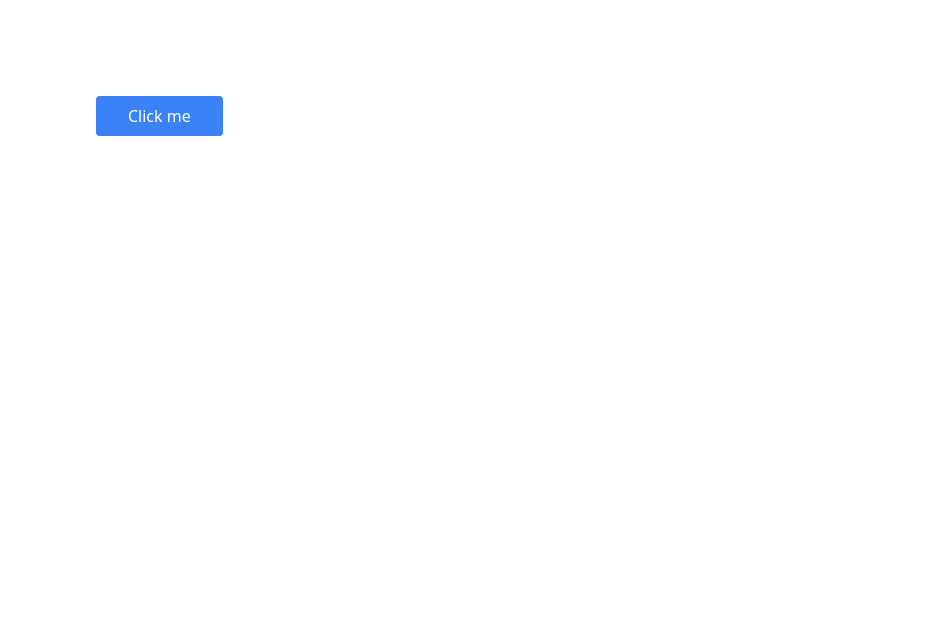
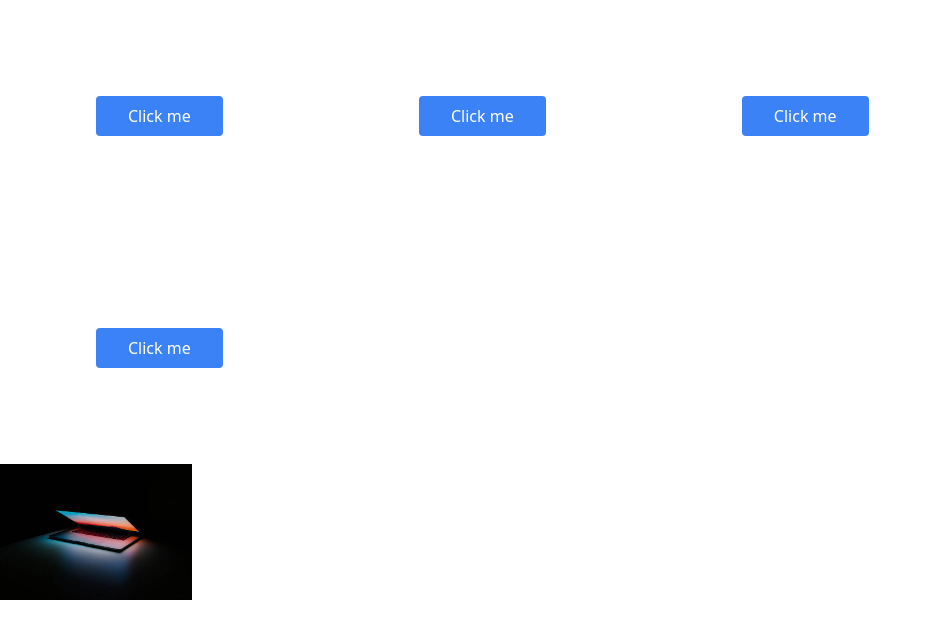
Before and after one commit to AhmetLoca/practicum-tasks, a plain HTML site: page 15-transform-transition/index.html in a window 1280 px wide. Shown: the whole page, without its empty margins (0-932 px from the left). Drawn offline with nearby package versions, Linux system fonts and the light colour scheme.

Commit message:
I finished 15-transform-transition. 16-animation. 17-customization

```diff
--- a/15-transform-transition/index.html
+++ b/15-transform-transition/index.html
@@ -10,14 +10,68 @@
   <body>
     <!-- No Transition -->
     <button
-      class="px-8 py-2 m-24 text-white bg-blue-500 rounded hover:bg-blue-700"
+      class="px-8
+             py-2
+             m-24
+             text-white
+             bg-blue-500
+             rounded
+             hover:bg-blue-700"
     >
       Click me
     </button>
 
     <!-- Transition -->
+    <button
+    class="px-8
+           py-2
+           m-24
+           text-white
+           bg-blue-500
+           rounded
+           hover:bg-blue-700
+           transition-colors
+           duration-500"
+  >
+    Click me
+  </button>
+
+
+  <button
+    class="px-8
+           py-2
+           m-24
+           text-white
+           bg-blue-500
+           rounded
+           hover:opacity-20
+           transition-colors
+           duration-500"
+  >
+    Click me
+  </button>
 
     <!-- Transition & Transform -->
+
+    <button
+    class="px-8
+           py-2
+           m-24
+           text-white
+           bg-blue-500
+           rounded
+           hover:bg-blue-700
+           hover:rotate-12
+           transition-transform
+           duration-500"
+  >
+    Click me
+  </button>
+
+  <img src="../assets/img/img1.jpg"
+       alt=""
+       class="w-48 hover:rotate-180 hover:scale-75 hover:skew-x-12 transtion duration-1000">
+
 
     <!-- Transform & Transition -->
   </body>
```
Also changed, not shown: 16-animation/index.html (+21 -1 lines), 17-customization/index.html (+37 -1 lines).
